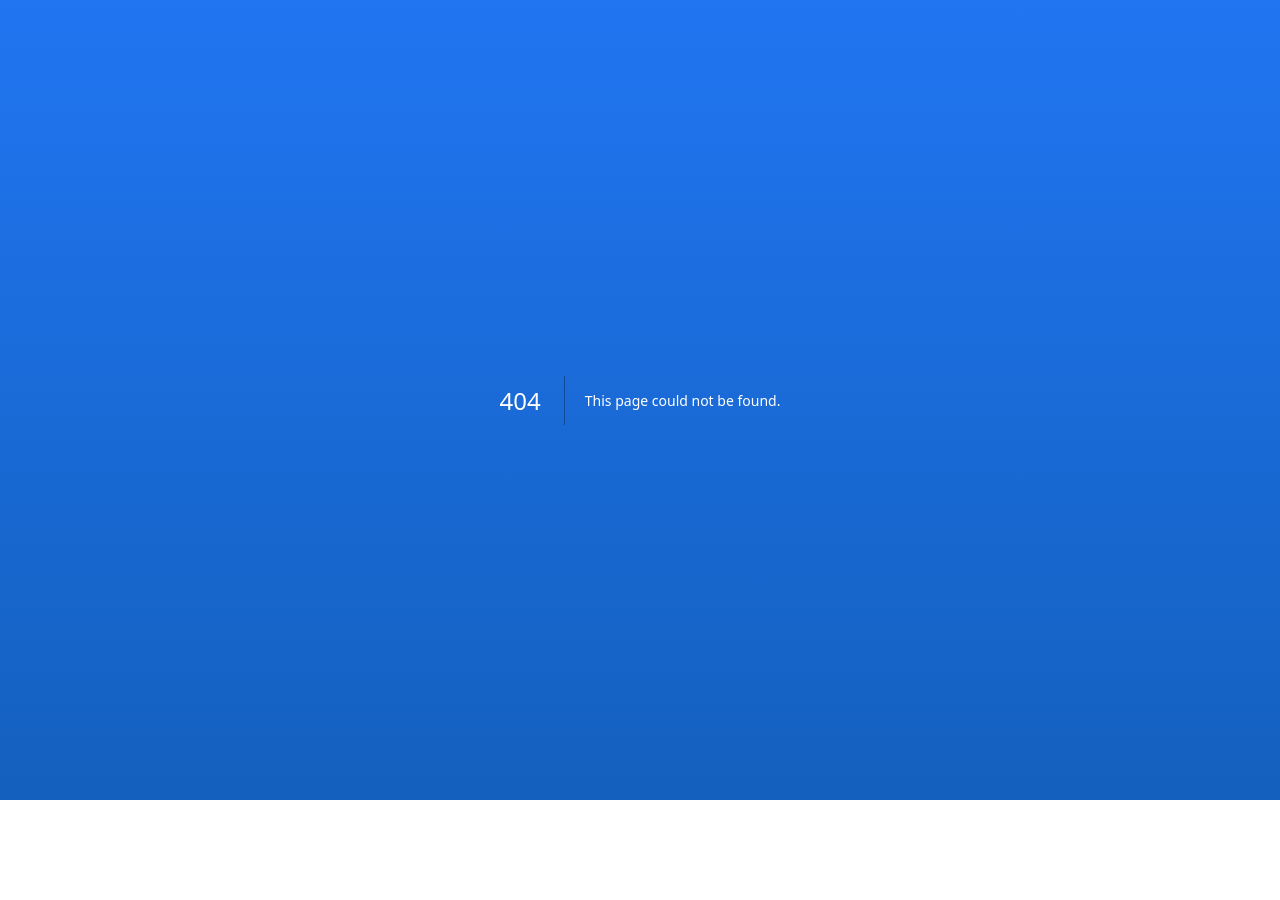
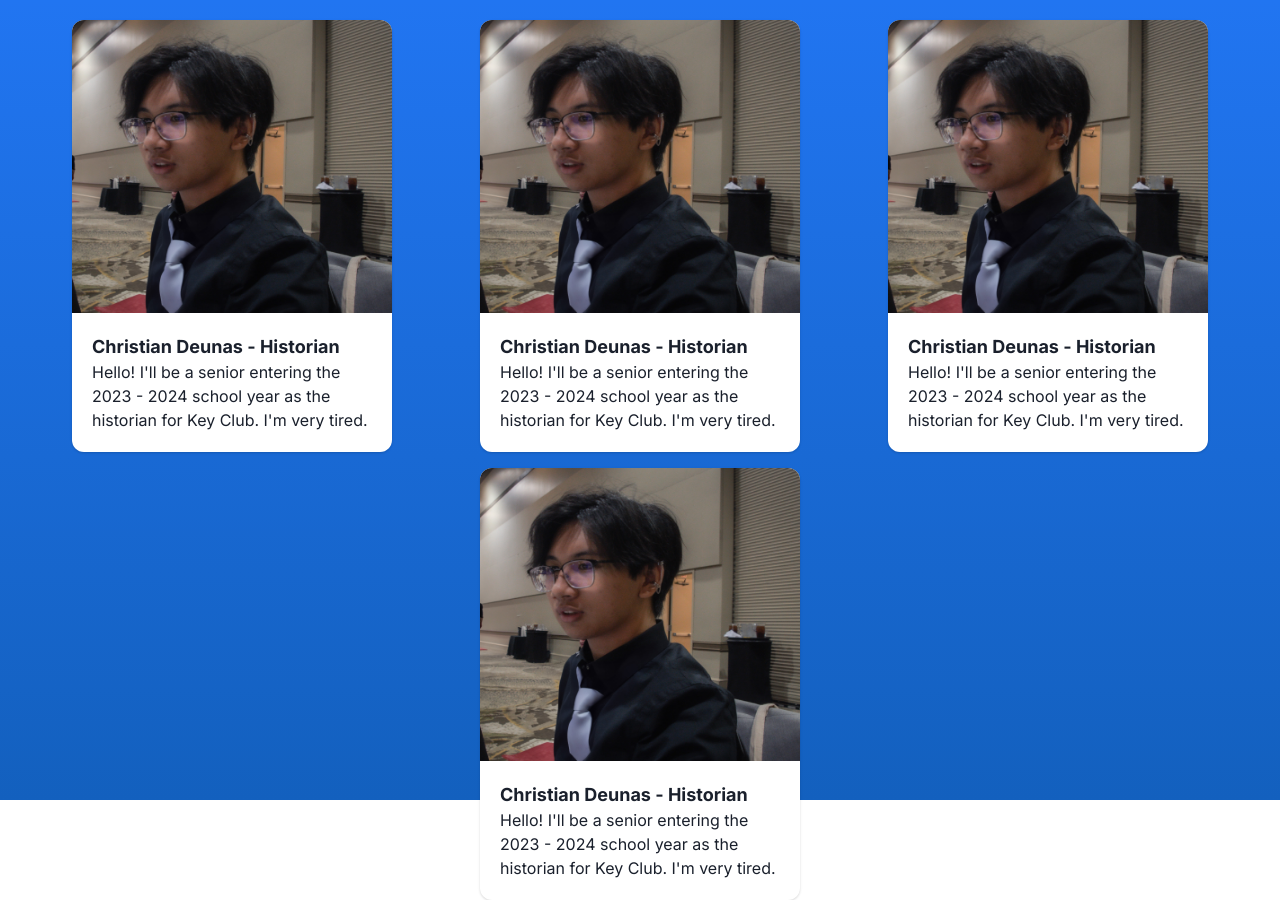
Before and after one commit to alx-alexpark/cincokeyclub, a Next.js app: page /officers in a window 1280 px wide. Before the commit this address had no page. Before the commit the page ends 800 px from the top, so only its background shows below. Built offline with nearby package versions, Linux system fonts and the light colour scheme.

Commit message:
officers progress

```diff
--- /dev/null
+++ b/components/OfficerCard.tsx
@@ -0,0 +1,29 @@
+import { Card, CardBody, Text } from "@chakra-ui/react";
+import Image from 'next/image';
+
+interface OfficerCardProps {
+    photoSrc: string;
+    name: string;
+    position: string;
+    desc: string;
+}
+
+export default function OfficerCard({ photoSrc, name, position, desc }: OfficerCardProps) {
+    return (
+        <Card borderRadius="12" minHeight="27em" maxWidth="20rem" overflow="hidden">
+            <div style={{ width: '100%', height: '100%', position: 'relative', display: 'flex', flexGrow: '1', borderRadius: '15'}}>
+                <Image
+                    style={{ borderRadius: '15' }}
+                    fill
+                    objectFit='fill'
+                    src={photoSrc}
+                    alt='Officer Photo'
+                />
+            </div>
+            <CardBody>
+                <Text fontWeight="bold" fontSize="lg">{name} - {position}</Text>
+                <Text>{desc}</Text>
+            </CardBody>
+        </Card>
+    );
+}
--- /dev/null
+++ b/pages/officers.tsx
@@ -0,0 +1,51 @@
+import OfficerCard from "@/components/OfficerCard";
+import { Flex, Text } from "@chakra-ui/react";
+
+export default function OfficersPage() {
+  return (
+    <main>
+      <Flex
+        height="100vh"
+        width="100vw"
+        alignItems="center"
+        justifyContent="center"
+        flexDir="column"
+        backgroundAttachment="fixed"
+      >
+        <Text fontSize="5rem">Officers</Text>
+        <Flex
+          flexDir="row"
+          gap="1em"
+          minWidth="85vw"
+          justifyContent="space-evenly"
+          flexWrap="wrap"
+        >
+          <OfficerCard
+            name="Christian Deunas"
+            photoSrc="/officerPhotos/christian.jpg"
+            position="Historian"
+            desc="Hello! I'll be a senior entering the 2023 - 2024 school year as the historian for Key Club.  I'm very tired."
+          />
+          <OfficerCard
+            name="Christian Deunas"
+            photoSrc="/officerPhotos/christian.jpg"
+            position="Historian"
+            desc="Hello! I'll be a senior entering the 2023 - 2024 school year as the historian for Key Club.  I'm very tired."
+          />
+          <OfficerCard
+            name="Christian Deunas"
+            photoSrc="/officerPhotos/christian.jpg"
+            position="Historian"
+            desc="Hello! I'll be a senior entering the 2023 - 2024 school year as the historian for Key Club.  I'm very tired."
+          />
+          <OfficerCard
+            name="Christian Deunas"
+            photoSrc="/officerPhotos/christian.jpg"
+            position="Historian"
+            desc="Hello! I'll be a senior entering the 2023 - 2024 school year as the historian for Key Club.  I'm very tired."
+          />
+        </Flex>
+      </Flex>
+    </main>
+  );
+}
```
Also changed, not shown: public/officerPhotos/christian.jpg (added).
